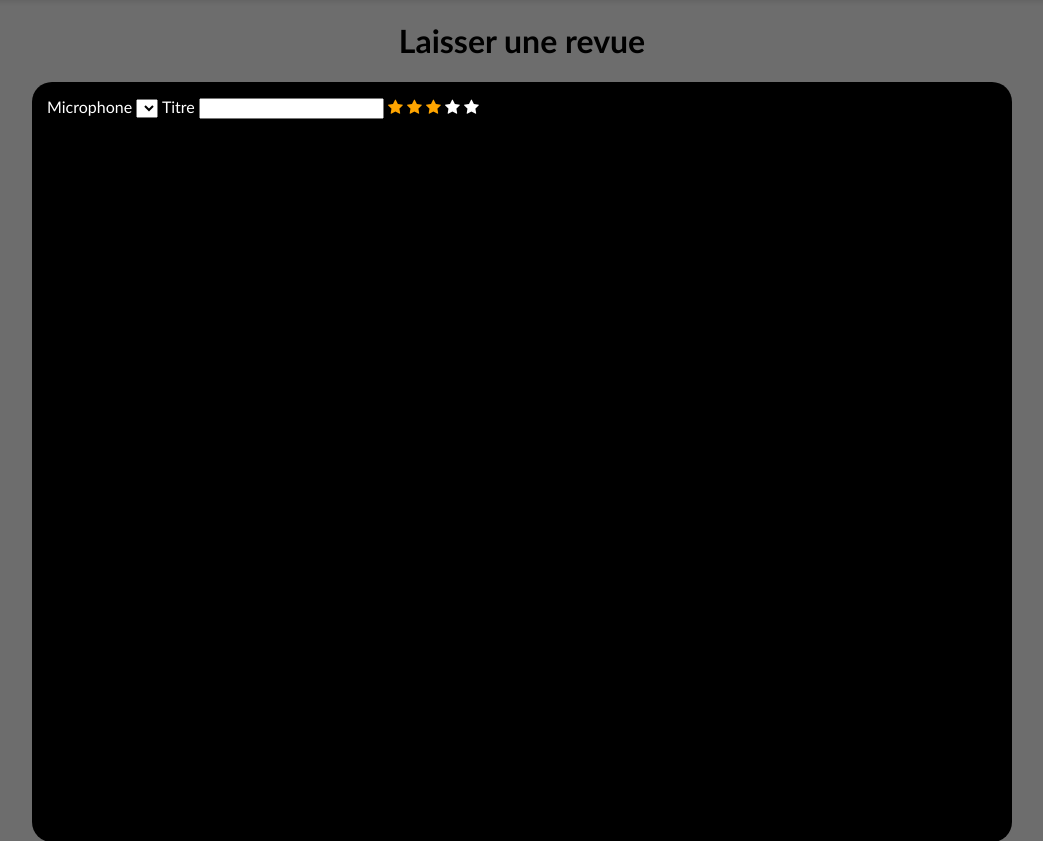
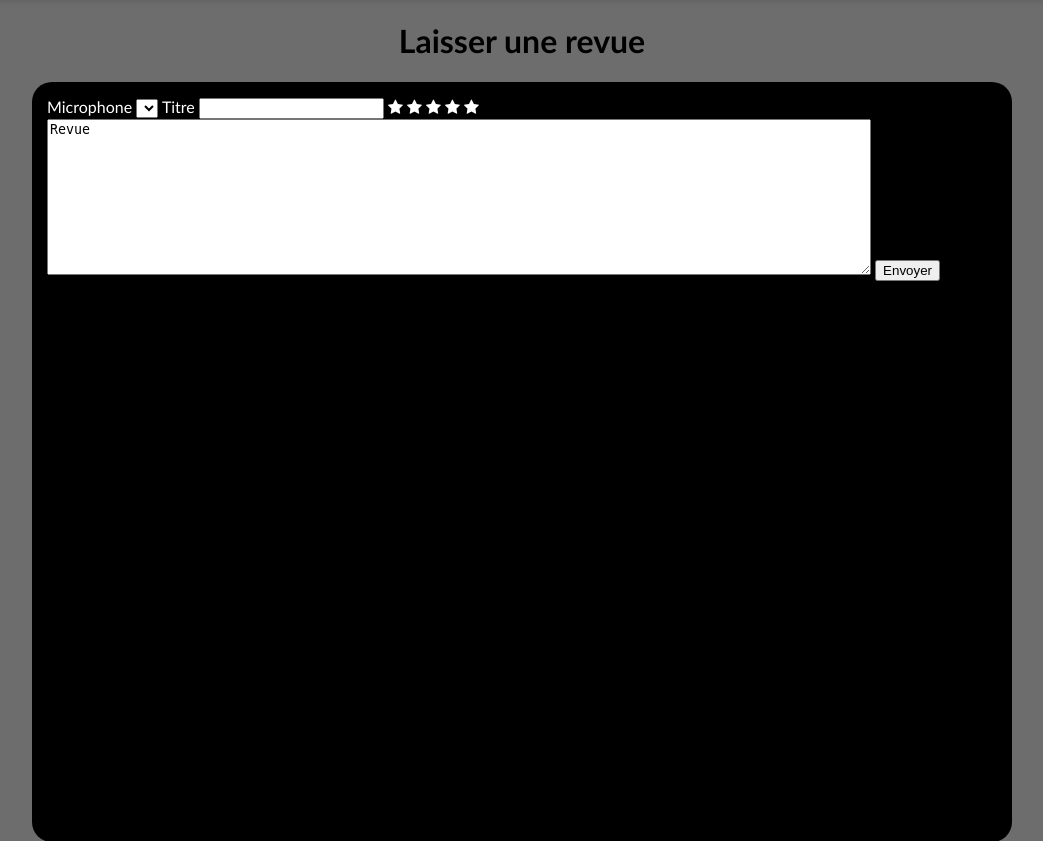
Before and after one commit to Sun-Cy/ProjetWebFinal, a PHP site: page /review.php in a window 1280 px wide. Shown: the part 83-924 px from the top of the page, without its empty margins (118-1161 px from the left). Run offline with PHP 8.4, Linux system fonts and the light colour scheme; tables that the repository leaves empty or names only in its code hold one stand-in row (values such as "Sample post"); lists and menus that the app fills with data are empty.

Commit message:
fini le formualaire de revue et l'ajout de revue

```diff
--- a/css/style.css
+++ b/css/style.css
@@ -12,7 +12,11 @@
 
 .checked { /* for Star system*/
     color: orange;
-  }
+}
+
+.hide {
+    display: none;
+}
 
 /* Reset default body margin and padding */
 body, html {
--- a/js/script.js
+++ b/js/script.js
@@ -1,7 +1,10 @@
 
 //Ecrie par Cerik Caron
 // pour les etoiles
-let etoile = document.getElementsByClassName("fa-star");
+let etoile = document.getElementsByClassName('fa');
+let rating = document.getElementById('rating')
+let numberOfEtoile = 0;
+
 for(let i = 0; i<etoile.length; i++){
     etoile[i].addEventListener("click", etoileHighlight);
 };
@@ -9,10 +12,21 @@ console.log(etoile);
 
 //fontion pour highlight les etoiles
 function etoileHighlight(){
-    this.toggle('checked')
+    //remove the checked item
+    for(let i = 0; i<etoile.length; i++){
+        etoile[i].classList.remove('checked');
+    };
+    //check the star until it arrive at the current star + 1.
+    let iterator = -1;
+    do {
+        iterator += 1;
+        etoile[iterator].classList.toggle('checked');
+        numberOfEtoile = iterator + 1;
+    } while (this !== etoile[iterator]);
+    rating.value = numberOfEtoile;
 }
 
-//fin
+//fin Cedrik Caron
 
 
 
--- a/review.php
+++ b/review.php
@@ -8,17 +8,17 @@ $conn = PDOFactory::getMySQLConnection();?>
 <link rel="stylesheet" href="https://cdnjs.cloudflare.com/ajax/libs/font-awesome/4.7.0/css/font-awesome.min.css">
 
 <h1 class="center">Laisser une revue</h1>
-<form>
+
+<form action="./ajoutReview.php" method="post">
     <!-- List des micros dans la base de donne -->
     <label for="micro">Microphone</label>
     <select name="micro" id="micro">
         <?php
-
         $bddResults = $conn->query(
             'SELECT m.idMicro, concat(m.modele, " ",ma.marque) FROM microphone AS m
             JOIN marque AS ma ON m.idMicro=ma.marque;');
             while($fetchData = $bddResults->fetch()){
-                echo '<option value='.$fetchData[0].'>'.$fetchData[0].'<option>';
+                echo '<option value='.$fetchData[0].'>'.$fetchData[1].'<option>';
             };
         ?>
     </select>
@@ -28,15 +28,21 @@ $conn = PDOFactory::getMySQLConnection();?>
     <input type="text" name="titre" id="titre">
 
     <!-- nombre etoile sur 5 -->
-    <span id="star" class="fa fa-star checked"></span>
-    <span id="star" class="fa fa-star checked"></span>
-    <span id="star" class="fa fa-star checked"></span>
-    <span id="star" class="fa fa-star"></span>
-    <span id="star" class="fa fa-star"></span>
+    <span class="fa fa-star"></span>
+    <span class="fa fa-star"></span>
+    <span class="fa fa-star"></span>
+    <span class="fa fa-star"></span>
+    <span class="fa fa-star"></span>
+    <!-- Use to send the number of star -->
+    <input class="hide" type="text" name="rating" id="rating" value="0">
 
     <!-- texte de la revue -->
+    <textarea name="textRevue" id="textRevue" rows="10" cols="100">Revue</textarea>
 
     <!-- Button submit -->
+    <input type="hidden" name="action" value="ajoutReview">
+    <button type="submit">Envoyer</button>
+
 </form>
 
 <?php include_once("inc/footer.php"); ?>
```
Also changed, not shown: ajoutReview.php (added, +25 -0 lines).
